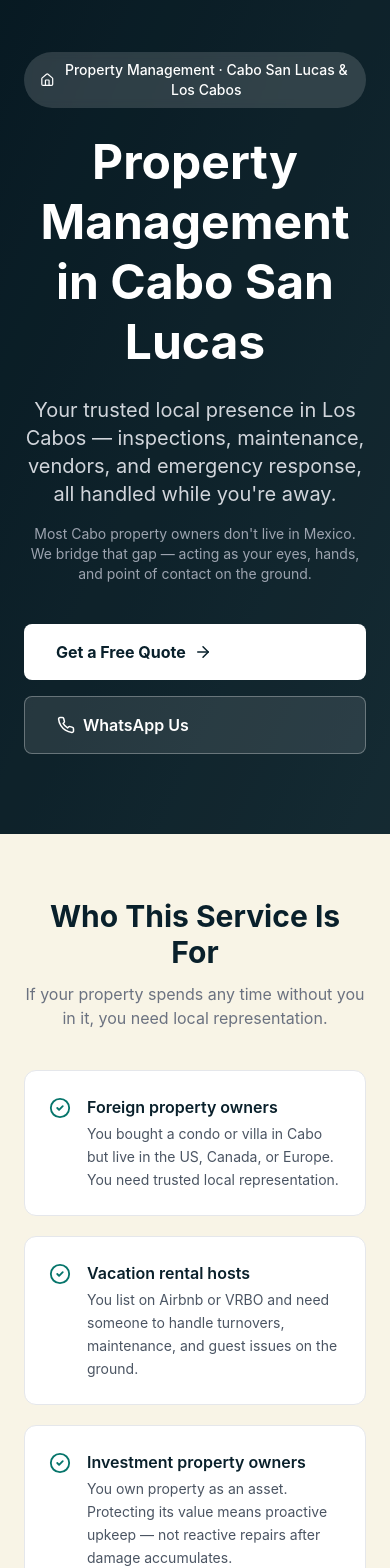
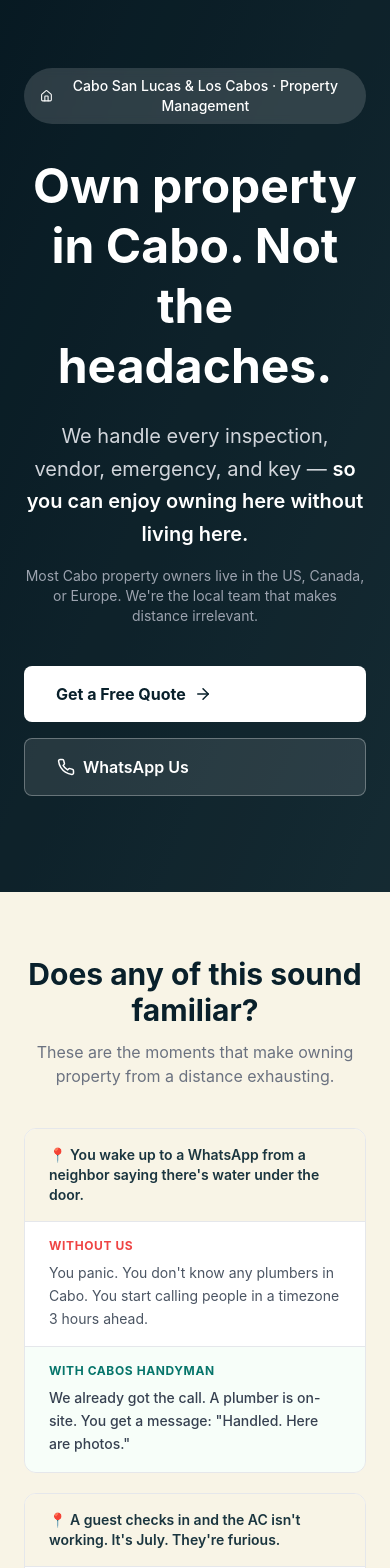
Before and after one commit to edgpac/caboshandyman, a React (Vite) app: page /property-management-cabo-san-lucas in a window 390 px wide. Shown: the part 140-1708 px from the top of the page. Built offline with nearby package versions, Linux system fonts and the light colour scheme; no server answers.

Commit message:
copy: rewrite property management page with outcome-first 'so you can' framing

```diff
--- a/src/pages/PropertyManagementCabo.tsx
+++ b/src/pages/PropertyManagementCabo.tsx
@@ -107,65 +107,70 @@ const schemaMarkup = {
 const services = [
   {
     icon: <Home size={22} />,
-    title: "Regular Property Inspections",
-    desc: "Scheduled walk-throughs with photo reports sent directly to you. We check every system — plumbing, electrical, AC, pool, exterior — and flag anything before it becomes a costly problem."
+    title: "Monthly Inspections",
+    soYouCan: "so you can know your property is fine without flying down to check",
+    desc: "We walk every room, every system — plumbing, electrical, AC, pool, exterior — and send you a photo report. Problems caught early cost a fraction of what they cost discovered late."
   },
   {
     icon: <Wrench size={22} />,
     title: "Maintenance Coordination",
-    desc: "We schedule and supervise all routine and corrective maintenance. One call to us, and we handle the rest — no more juggling multiple vendors in a different timezone."
+    soYouCan: "so you can stop juggling vendors from a different timezone",
+    desc: "One message to us and it's handled. We schedule, supervise, and sign off on every job — you never have to chase a contractor in a country you're not in."
   },
   {
     icon: <Shield size={22} />,
     title: "Vendor & Contractor Management",
-    desc: "We have a vetted network of plumbers, electricians, AC technicians, painters, and more. We get competitive quotes, supervise the work, and verify quality before final payment."
+    soYouCan: "so you can stop paying crisis prices for unknown contractors",
+    desc: "We have a vetted local network and we get competitive quotes before any job starts. No markups, no surprises — just work that gets done right the first time."
   },
   {
     icon: <Clock size={22} />,
     title: "24/7 Emergency Response",
-    desc: "Burst pipe at 2am? AC failure before guest check-in? We're available around the clock for managed properties. Critical issues get a 2–4 hour on-site response."
+    soYouCan: "so you can sleep through the night",
+    desc: "Burst pipe at 2am? AC failure before guest check-in? We get the call, not you. On-site within 2–4 hours — and you get a message when it's resolved."
   },
   {
     icon: <Calendar size={22} />,
-    title: "Key Holding & Access Management",
-    desc: "Secure key holding and access coordination for guests, cleaning crews, and contractors. We ensure the right people get in — and no one else does."
+    title: "Key Holding & Access",
+    soYouCan: "so you can let the right people in without being there",
+    desc: "Secure key holding and access coordination for guests, cleaning crews, and contractors. We make sure the right people get in — and no one else does."
   },
   {
     icon: <DollarSign size={22} />,
-    title: "Utility & Bill Oversight",
-    desc: "We monitor utility accounts, flag abnormal usage (a sign of leaks or equipment failure), and can coordinate payments with your preferred method."
+    title: "Utility Monitoring",
+    soYouCan: "so you can catch a leak before it turns into a $10,000 repair",
+    desc: "Abnormal water or electricity usage is almost always a sign of a problem. We monitor it, flag it, and act before it escalates — protecting your investment silently in the background."
   }
 ];
 
 const included = [
-  "Monthly inspection with photo report",
-  "Dedicated WhatsApp line with your property manager",
-  "Emergency response 24/7",
-  "Vendor coordination and supervision",
-  "Key holding and access management",
-  "Utility monitoring and alerts",
-  "Pre-arrival and post-departure checks (vacation rentals)",
-  "Seasonal maintenance scheduling",
-  "Documentation of all work performed",
-  "Transparent invoicing — no hidden markups"
+  { feature: "Monthly photo inspection report", outcome: "See what's happening without visiting" },
+  { feature: "Dedicated WhatsApp with your manager", outcome: "One message — everything handled" },
+  { feature: "24/7 emergency response", outcome: "Sleep through the night" },
+  { feature: "Vendor coordination & supervision", outcome: "No more finding plumbers in Mexico" },
+  { feature: "Key holding & access management", outcome: "Let guests in from anywhere" },
+  { feature: "Utility monitoring & alerts", outcome: "Catch problems before they grow" },
+  { feature: "Pre-arrival & post-departure checks", outcome: "Guests arrive to a perfect property" },
+  { feature: "Seasonal maintenance scheduling", outcome: "Nothing gets forgotten between visits" },
+  { feature: "Full documentation of all work", outcome: "Always know what was done and what it cost" },
+  { feature: "Transparent invoicing, no markups", outcome: "Pay fair prices, always" },
 ];
 
-const whoItsFor = [
+const scenarios = [
   {
-    label: "Foreign property owners",
-    detail: "You bought a condo or villa in Cabo but live in the US, Canada, or Europe. You need trusted local representation."
+    situation: "You wake up to a WhatsApp from a neighbor saying there's water under the door.",
+    without: "You panic. You don't know any plumbers in Cabo. You start calling people in a timezone 3 hours ahead.",
+    with: "We already got the call. A plumber is on-site. You get a message: \"Handled. Here are photos.\""
   },
   {
-    label: "Vacation rental hosts",
-    detail: "You list on Airbnb or VRBO and need someone to handle turnovers, maintenance, and guest issues on the ground."
+    situation: "A guest checks in and the AC isn't working. It's July. They're furious.",
+    without: "You get a 1-star review before you can do anything. You scramble for a technician you've never used.",
+    with: "We're on it within the hour. Guest gets a resolution. Your rating stays intact."
   },
   {
-    label: "Investment property owners",
-    detail: "You own property as an asset. Protecting its value means proactive upkeep — not reactive repairs after damage accumulates."
-  },
-  {
-    label: "Part-time residents",
-    detail: "You visit Cabo a few months a year. Your property shouldn't sit unsupervised the rest of the time."
+    situation: "You haven't visited your property in 6 months. You have no idea what condition it's in.",
+    without: "You find out on your next trip — or when something expensive breaks.",
+    with: "You've received 6 photo inspection reports. You know exactly what's happening and what was done."
   }
 ];
 
@@ -214,22 +219,22 @@ export default function PropertyManagementCabo() {
       <Navigation />
 
       {/* Hero */}
-      <section className="relative py-20 bg-gradient-to-br from-gray-900 to-gray-800 text-white overflow-hidden">
+      <section className="relative py-24 bg-gradient-to-br from-gray-900 to-gray-800 text-white overflow-hidden">
         <div className="absolute inset-0 bg-black/20" />
         <div className="container mx-auto px-6 relative z-10">
           <div className="max-w-4xl mx-auto text-center">
-            <div className="inline-flex items-center gap-2 bg-white/15 backdrop-blur-sm px-4 py-2 rounded-full mb-6 text-sm font-medium">
-              <Home size={18} />
-              Property Management · Cabo San Lucas &amp; Los Cabos
+            <div className="inline-flex items-center gap-2 bg-white/15 backdrop-blur-sm px-4 py-2 rounded-full mb-8 text-sm font-medium">
+              <Home size={16} />
+              Cabo San Lucas &amp; Los Cabos · Property Management
             </div>
             <h1 className="text-5xl md:text-6xl font-bold mb-6 leading-tight">
-              Property Management in<br className="hidden md:block" /> Cabo San Lucas
+              Own property in Cabo.<br className="hidden md:block" /> Not the headaches.
             </h1>
-            <p className="text-xl text-gray-300 mb-4 max-w-2xl mx-auto">
-              Your trusted local presence in Los Cabos — inspections, maintenance, vendors, and emergency response, all handled while you're away.
+            <p className="text-xl text-gray-300 mb-4 max-w-2xl mx-auto leading-relaxed">
+              We handle every inspection, vendor, emergency, and key — <span className="text-white font-semibold">so you can enjoy owning here without living here.</span>
             </p>
             <p className="text-sm text-gray-400 mb-10 max-w-xl mx-auto">
-              Most Cabo property owners don't live in Mexico. We bridge that gap — acting as your eyes, hands, and point of contact on the ground.
+              Most Cabo property owners live in the US, Canada, or Europe. We're the local team that makes distance irrelevant.
             </p>
             <div className="flex flex-col sm:flex-row gap-4 justify-center">
               <a
@@ -251,19 +256,27 @@ export default function PropertyManagementCabo() {
         </div>
       </section>
 
-      {/* Who it's for */}
+      {/* The real scenarios — "does this sound familiar?" */}
       <section className="py-16 bg-gray-50">
         <div className="container mx-auto px-6">
           <div className="max-w-4xl mx-auto">
-            <h2 className="text-3xl font-bold text-gray-900 text-center mb-3">Who This Service Is For</h2>
-            <p className="text-gray-500 text-center mb-10">If your property spends any time without you in it, you need local representation.</p>
-            <div className="grid md:grid-cols-2 gap-5">
-              {whoItsFor.map((item) => (
-                <div key={item.label} className="bg-white border border-gray-200 rounded-xl p-6 flex gap-4">
-                  <CheckCircle2 size={22} className="text-[#06756b] mt-0.5 shrink-0" />
-                  <div>
-                    <p className="font-semibold text-gray-900 mb-1">{item.label}</p>
-                    <p className="text-sm text-gray-600 leading-relaxed">{item.detail}</p>
+            <h2 className="text-3xl font-bold text-gray-900 text-center mb-3">Does any of this sound familiar?</h2>
+            <p className="text-gray-500 text-center mb-10">These are the moments that make owning property from a distance exhausting.</p>
+            <div className="space-y-5">
+              {scenarios.map((s, i) => (
+                <div key={i} className="bg-white border border-gray-200 rounded-xl overflow-hidden">
+                  <div className="px-6 py-4 bg-gray-50 border-b border-gray-200">
+                    <p className="font-semibold text-gray-800 text-sm">📍 {s.situation}</p>
+                  </div>
+                  <div className="grid md:grid-cols-2 divide-y md:divide-y-0 md:divide-x divide-gray-200">
+                    <div className="px-6 py-4">
+                      <p className="text-xs font-bold text-red-500 uppercase tracking-wider mb-2">Without us</p>
+                      <p className="text-sm text-gray-600 leading-relaxed">{s.without}</p>
+                    </div>
+                    <div className="px-6 py-4 bg-green-50/50">
+                      <p className="text-xs font-bold text-[#06756b] uppercase tracking-wider mb-2">With Cabos Handyman</p>
+                      <p className="text-sm text-gray-700 leading-relaxed font-medium">{s.with}</p>
+                    </div>
                   </div>
                 </div>
               ))}
@@ -272,19 +285,20 @@ export default function PropertyManagementCabo() {
         </div>
       </section>
 
-      {/* Services */}
+      {/* Services — feature + so you can */}
       <section className="py-16 bg-white">
         <div className="container mx-auto px-6">
           <div className="max-w-5xl mx-auto">
-            <h2 className="text-3xl font-bold text-gray-900 text-center mb-3">What We Handle For You</h2>
+            <h2 className="text-3xl font-bold text-gray-900 text-center mb-3">What we do — and why it matters to you</h2>
             <p className="text-gray-500 text-center mb-12 max-w-2xl mx-auto">
-              Full-scope property management — so you never have to coordinate a repair from 3,000 miles away again.
+              Every service exists for one reason: to remove something you shouldn't have to deal with from a distance.
             </p>
             <div className="grid md:grid-cols-2 lg:grid-cols-3 gap-6">
               {services.map((s) => (
                 <div key={s.title} className="border border-gray-200 rounded-xl p-6 hover:border-[#06756b] hover:shadow-sm transition-all">
                   <div className="text-[#06756b] mb-3">{s.icon}</div>
-                  <h3 className="font-bold text-gray-900 mb-2">{s.title}</h3>
+                  <h3 className="font-bold text-gray-900 mb-1">{s.title}</h3>
+                  <p className="text-xs text-[#06756b] font-semibold mb-3 italic">— {s.soYouCan}</p>
                   <p className="text-sm text-gray-600 leading-relaxed">{s.desc}</p>
                 </div>
               ))}
@@ -293,17 +307,20 @@ export default function PropertyManagementCabo() {
         </div>
       </section>
 
-      {/* What's included checklist */}
+      {/* What's included — feature + outcome */}
       <section className="py-16 bg-gray-900 text-white">
         <div className="container mx-auto px-6">
           <div className="max-w-3xl mx-auto">
-            <h2 className="text-3xl font-bold mb-3 text-center">Everything Included</h2>
-            <p className="text-gray-400 text-center mb-10">Every managed property gets the full set — no stripped-down tiers.</p>
-            <div className="grid sm:grid-cols-2 gap-3">
+            <h2 className="text-3xl font-bold mb-2 text-center">Everything included</h2>
+            <p className="text-gray-400 text-center mb-10">What we do — and what that means for you.</p>
+            <div className="space-y-3">
               {included.map((item) => (
-                <div key={item} className="flex items-start gap-3">
+                <div key={item.feature} className="flex items-start gap-4 bg-white/5 rounded-lg px-5 py-4">
                   <CheckCircle2 size={18} className="text-[#4AC1C3] mt-0.5 shrink-0" />
-                  <span className="text-gray-200 text-sm">{item}</span>
+                  <div className="flex flex-col sm:flex-row sm:items-center sm:justify-between w-full gap-1">
+                    <span className="text-gray-200 text-sm font-medium">{item.feature}</span>
+                    <span className="text-[#4AC1C3] text-xs font-semibold sm:text-right shrink-0">→ {item.outcome}</span>
+                  </div>
                 </div>
               ))}
             </div>
@@ -311,60 +328,31 @@ export default function PropertyManagementCabo() {
         </div>
       </section>
 
-      {/* vs DIY comparison */}
-      <section className="py-16 bg-white">
+      {/* Trust stats */}
+      <section className="py-12 bg-white border-b border-gray-100">
         <div className="container mx-auto px-6">
-          <div className="max-w-4xl mx-auto">
-            <h2 className="text-3xl font-bold text-gray-900 text-center mb-3">Managing It Yourself vs. Hiring Us</h2>
-            <p className="text-gray-500 text-center mb-10">The true cost of an unmanaged property in Cabo is rarely visible — until something goes wrong.</p>
-            <div className="grid md:grid-cols-2 gap-6">
-              <div className="border-2 border-red-100 rounded-xl p-6 bg-red-50">
-                <p className="font-bold text-red-700 mb-4 flex items-center gap-2">
-                  <span className="text-xl">❌</span> Without a Property Manager
-                </p>
-                <ul className="space-y-3 text-sm text-gray-700">
-                  {[
-                    "Unreported leaks cause mold and structural damage",
-                    "Vendors charge more when there's no local oversight",
-                    "Breakdowns discovered only when guests complain",
-                    "Emergency repairs done at crisis prices",
-                    "No documentation of work or costs",
-                    "Coordinating repairs from a different timezone",
-                    "Risk of unauthorized access or theft"
-                  ].map(t => (
-                    <li key={t} className="flex gap-2"><span className="text-red-400 mt-0.5">✕</span>{t}</li>
-                  ))}
-                </ul>
+          <div className="max-w-4xl mx-auto grid grid-cols-2 md:grid-cols-4 gap-6 text-center">
+            {[
+              { stat: "24/7", label: "Emergency response" },
+              { stat: "2–4 hrs", label: "On-site arrival" },
+              { stat: "100%", label: "Photo documented" },
+              { stat: "Los Cabos", label: "Local coverage" }
+            ].map(({ stat, label }) => (
+              <div key={label}>
+                <p className="text-2xl font-bold text-[#06756b] mb-1">{stat}</p>
+                <p className="text-sm text-gray-500">{label}</p>
               </div>
-              <div className="border-2 border-green-100 rounded-xl p-6 bg-green-50">
-                <p className="font-bold text-[#06756b] mb-4 flex items-center gap-2">
-                  <span className="text-xl">✅</span> With Cabos Handyman
-                </p>
-                <ul className="space-y-3 text-sm text-gray-700">
-                  {[
-                    "Issues caught early during monthly inspections",
-                    "Vetted vendor network at fair, negotiated rates",
-                    "Proactive maintenance prevents guest complaints",
-                    "24/7 emergency response on standby",
-                    "Photo reports and invoices for every job",
-                    "One WhatsApp message handles everything",
-                    "Secure key holding and access control"
-                  ].map(t => (
-                    <li key={t} className="flex gap-2"><CheckCircle2 size={15} className="text-[#06756b] mt-0.5 shrink-0" />{t}</li>
-                  ))}
-                </ul>
-              </div>
-            </div>
+            ))}
           </div>
         </div>
       </section>
 
-      {/* FAQ — AEO structured Q&A with accordion */}
+      {/* FAQ */}
       <section className="py-16 bg-gray-50">
         <div className="container mx-auto px-6">
           <div className="max-w-3xl mx-auto">
-            <h2 className="text-3xl font-bold text-gray-900 text-center mb-3">Frequently Asked Questions</h2>
-            <p className="text-gray-500 text-center mb-10">Common questions about property management in Cabo San Lucas.</p>
+            <h2 className="text-3xl font-bold text-gray-900 text-center mb-3">Questions we hear often</h2>
+            <p className="text-gray-500 text-center mb-10">Honest answers about how property management works in Cabo San Lucas.</p>
             <div className="space-y-3">
               {faqs.map(({ q, a }, i) => (
                 <div key={i} className="bg-white border-2 border-gray-200 rounded-xl overflow-hidden">
@@ -390,40 +378,22 @@ export default function PropertyManagementCabo() {
         </div>
       </section>
 
-      {/* Trust signals */}
-      <section className="py-12 bg-white border-t border-gray-100">
-        <div className="container mx-auto px-6">
-          <div className="max-w-4xl mx-auto grid grid-cols-2 md:grid-cols-4 gap-6 text-center">
-            {[
-              { stat: "24/7", label: "Emergency Response" },
-              { stat: "2–4 hrs", label: "On-site Arrival" },
-              { stat: "100%", label: "Photo Documented" },
-              { stat: "Los Cabos", label: "Local Coverage" }
-            ].map(({ stat, label }) => (
-              <div key={label}>
-                <p className="text-2xl font-bold text-[#06756b] mb-1">{stat}</p>
-                <p className="text-sm text-gray-500">{label}</p>
-              </div>
-            ))}
-          </div>
-        </div>
-      </section>
-
       {/* CTA */}
-      <section className="py-16 bg-gradient-to-br from-gray-900 to-gray-800 text-white">
+      <section className="py-20 bg-gradient-to-br from-gray-900 to-gray-800 text-white">
         <div className="container mx-auto px-6 text-center">
           <div className="max-w-2xl mx-auto">
-            <Star size={32} className="text-[#4AC1C3] mx-auto mb-4" />
-            <h2 className="text-3xl font-bold mb-4">Let's Protect Your Property</h2>
-            <p className="text-gray-300 mb-8">
-              Tell us about your property in Los Cabos and we'll put together a management scope that fits your needs and budget. No long-term contracts required to get started.
+            <Star size={32} className="text-[#4AC1C3] mx-auto mb-5" />
+            <h2 className="text-4xl font-bold mb-4">Stop managing your Cabo property from a distance.</h2>
+            <p className="text-gray-300 mb-3 text-lg leading-relaxed">
+              Tell us about your property — we'll tell you exactly how we'd take it off your hands.
             </p>
+            <p className="text-gray-400 text-sm mb-10">No long-term contract required to get started. No-obligation quote within 24 hours.</p>
             <div className="flex flex-col sm:flex-row gap-4 justify-center">
               <a
                 href="/contact"
-                className="inline-flex items-center gap-2 bg-white text-gray-900 font-bold px-8 py-4 rounded-lg hover:bg-gray-100 transition-colors"
+                className="inline-flex items-center gap-2 bg-white text-gray-900 font-bold px-8 py-4 rounded-lg hover:bg-gray-100 transition-colors text-lg"
               >
-                Request a Free Scope <ArrowRight size={18} />
+                Get My Free Quote <ArrowRight size={18} />
               </a>
               <a
                 href="https://wa.me/526121698328"
@@ -434,7 +404,7 @@ export default function PropertyManagementCabo() {
                 <Phone size={18} /> +52 612 169 8328
               </a>
             </div>
-            <p className="text-gray-400 text-sm mt-6">
+            <p className="text-gray-500 text-sm mt-8">
               Also see: <a href="/property-care-plans" className="underline hover:text-white">Property Care Plans</a> &nbsp;·&nbsp; <a href="/vacation-rental-setup-cabo" className="underline hover:text-white">Vacation Rental Setup</a>
             </p>
           </div>
```
